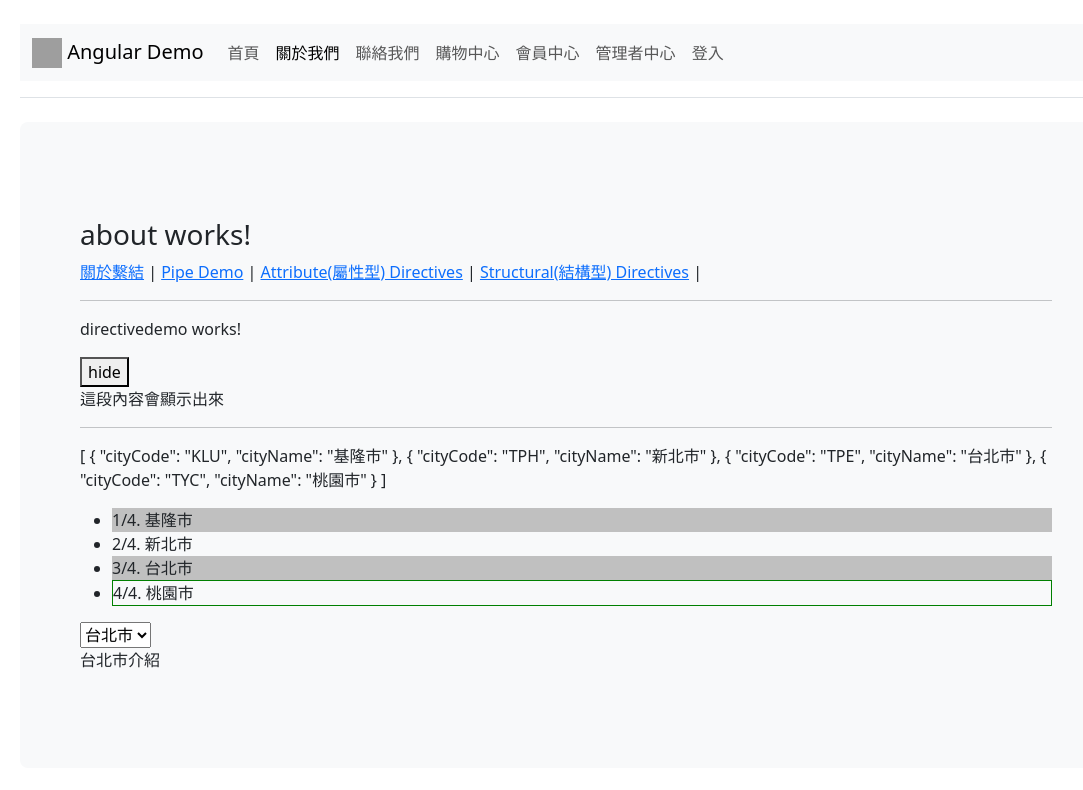
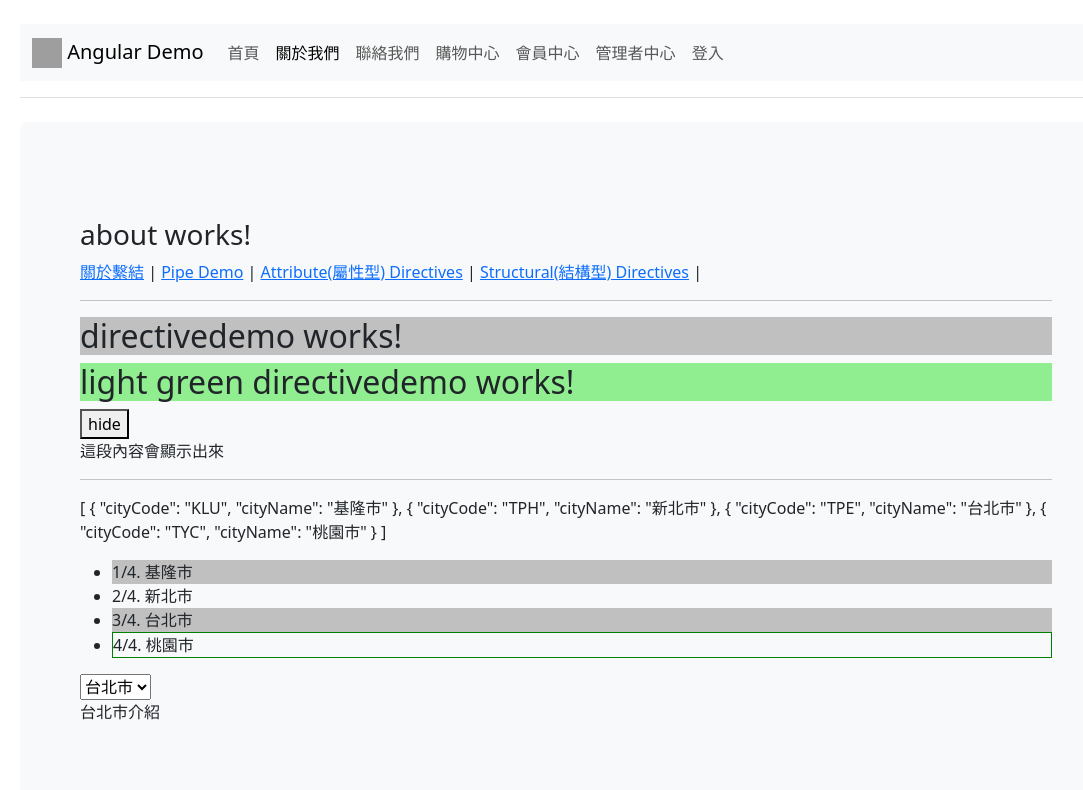
Before and after one commit to HsiaoHungWang/AngularDemo, an Angular app in the folder my-app/: page /about/directive in a window 1280 px wide. Shown: the top 790 px of the page, without its empty margins (74-1157 px from the left). Built offline with nearby package versions, Linux system fonts and the light colour scheme; grey boxes are pictures that could not be loaded.

Commit message:
自訂屬性directive

```diff
--- a/my-app/src/app/app.module.ts
+++ b/my-app/src/app/app.module.ts
@@ -31,6 +31,7 @@ import { ChildComponent } from './child/child.component';
 import { TruncatePipe } from './truncate.pipe';
 import { CardmaskPipe } from './cardmask.pipe';
 import { DirectivedemoComponent } from './directivedemo/directivedemo.component';
+import { HighlightDirective } from './highlight.directive';
 
 
 
@@ -59,7 +60,8 @@ import { DirectivedemoComponent } from './directivedemo/directivedemo.component'
     ChildComponent,
     TruncatePipe,
     CardmaskPipe,
-    DirectivedemoComponent
+    DirectivedemoComponent,
+    HighlightDirective
   ],
   imports: [
     BrowserModule,
--- a/my-app/src/app/directivedemo/directivedemo.component.html
+++ b/my-app/src/app/directivedemo/directivedemo.component.html
@@ -1,4 +1,5 @@
-<p>directivedemo works!</p>
+<h2 appHighlight>directivedemo works!</h2>
+<h2 [appHighlight]="'lightgreen'">light green directivedemo works!</h2>
 <button (click)="show=!show">{{show? "hide":"show"}}</button>
 <div *ngIf="show;else elseBlock">這段內容會顯示出來</div>
 <ng-template #elseBlock><div>這裡也有一段內容</div></ng-template>
--- /dev/null
+++ b/my-app/src/app/highlight.directive.ts
@@ -0,0 +1,34 @@
+import { Directive, ElementRef, Input, Renderer2, HostListener } from '@angular/core';
+
+@Directive({
+  selector: '[appHighlight]'
+})
+export class HighlightDirective {
+  @Input() appHighlight:string = "";
+  constructor(private el:ElementRef, private renderer:Renderer2) {
+     // el.nativeElement
+
+   }
+
+   ngOnInit(){
+    if(this.appHighlight === ""){
+      this.appHighlight = "silver";
+    }
+    this.renderer.setStyle(this.el.nativeElement,'background-color', this.appHighlight);
+   }
+
+   @HostListener('mouseenter')
+   onMouseEnter(){
+     this.hightlight('yellow')
+   }
+
+   @HostListener('mouseleave')
+   onMouseLeave(){
+     this.hightlight(this.appHighlight || 'silver');
+   }
+
+   private hightlight(color:string){
+     this.renderer.setStyle(this.el.nativeElement,'background-color', color);
+   }
+
+}
```
Also changed, not shown: 1 other file (tests, documents, lock files or other folders).
